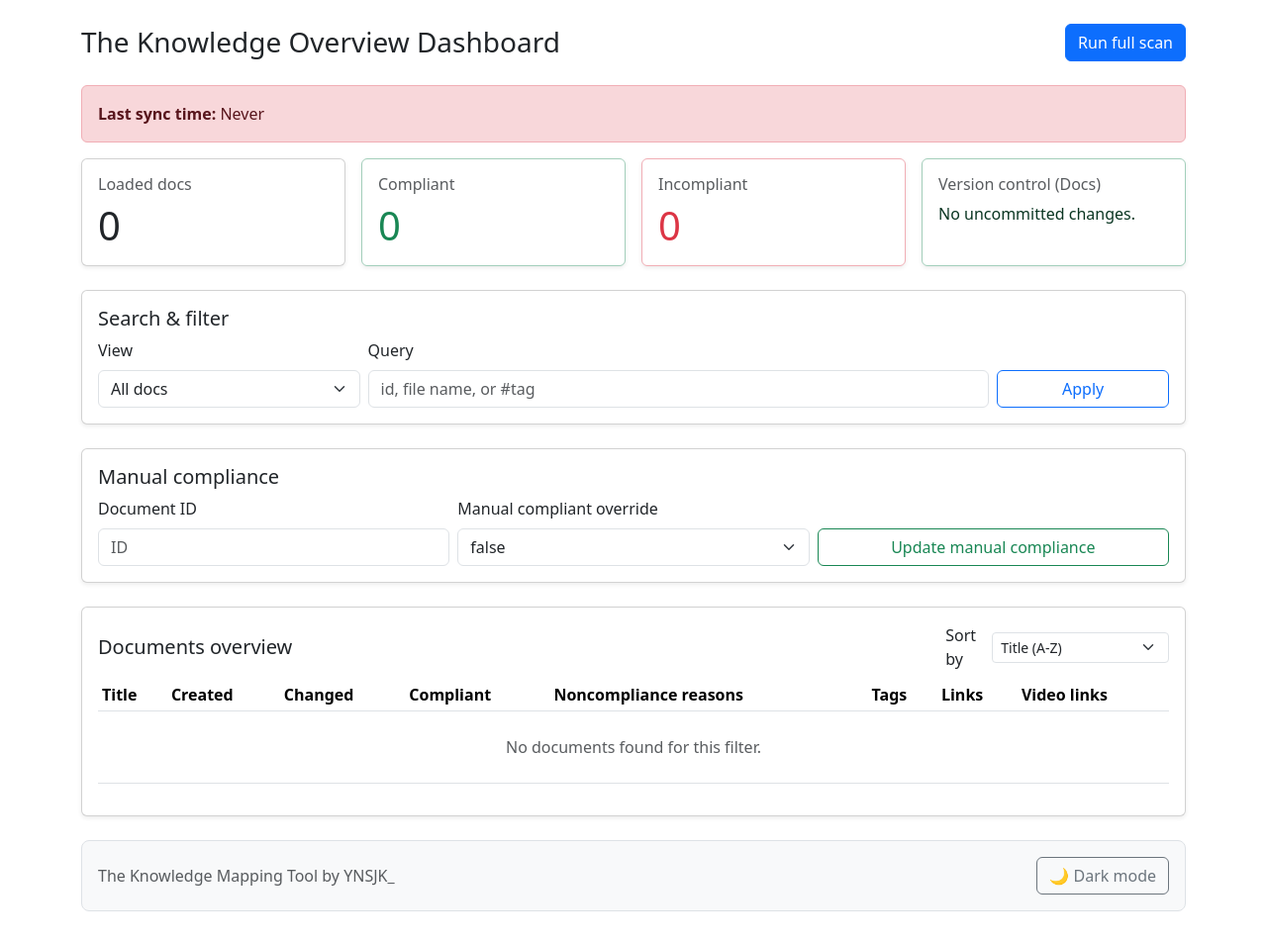
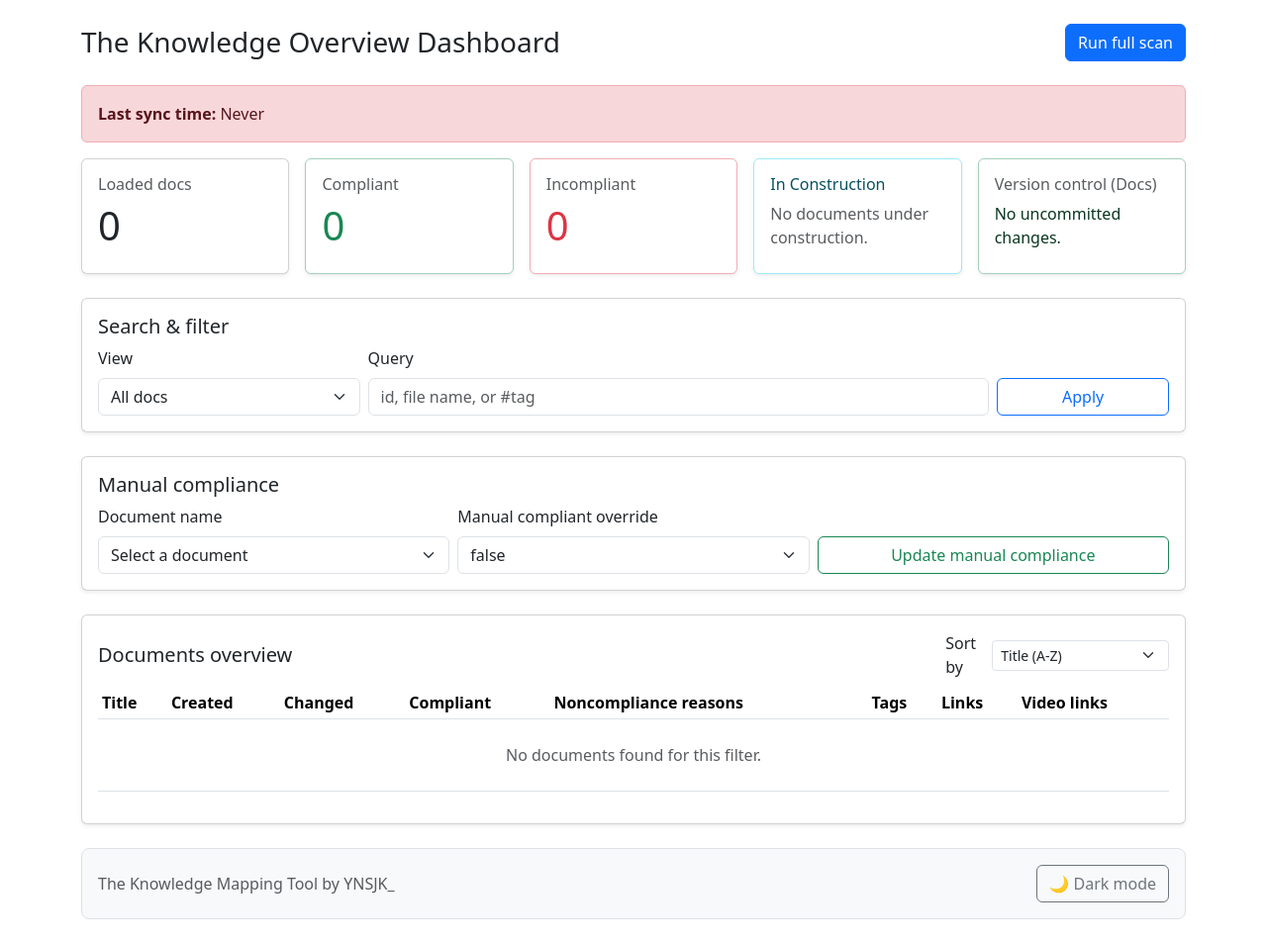
Before and after one commit to supernova576/the_knowledge_mapping, a Flask app: page / in a window 1280 px wide. Shown: the part 82-1035 px from the top of the page at 99% size. Before the commit the page ends 1003 px from the top, so only its background shows below. Run offline with Flask 3, Linux system fonts and the light colour scheme; data that the repository does not hold is empty.

Commit message:
overwrites manual compliance logic; adds in construction box

```diff
--- a/app.py
+++ b/app.py
@@ -436,6 +436,7 @@ def index():
 
     database = db()
     docs = _load_docs(database, view, query)
+    under_construction_docs = database.get_under_construction_docs()
 
     total_docs = len(docs)
     compliant_docs = len([d for d in docs.values() if d.get("is_compliant") == "true"])
@@ -462,6 +463,14 @@ def index():
     last_sync_time = database.get_last_sync_time()
 
     version_status = database.get_version_control_snapshot()
+    under_construction_titles = sorted(
+        [str(item.get("title", "")).strip() for item in under_construction_docs.values() if str(item.get("title", "")).strip()],
+        key=lambda value: value.casefold(),
+    )
+    manual_compliance_docs = sorted(
+        [{"id": str(item.get("id", "")).strip(), "title": str(item.get("title", "")).strip()} for item in database.get_all_docs().values()],
+        key=lambda value: value["title"].casefold(),
+    )
 
     return render_template(
         "index.html",
@@ -475,6 +484,8 @@ def index():
         last_sync_time=_format_sync_time_relative_to_now(last_sync_time),
         last_sync_alert=_sync_banner_state(last_sync_time),
         has_git_changes=version_status.get("has_changes", False),
+        under_construction_titles=under_construction_titles,
+        manual_compliance_docs=manual_compliance_docs,
     )
 
 
@@ -597,12 +608,8 @@ def scan_docs():
 @app.route("/compliance/manual", methods=["POST"])
 def set_manual_compliance():
     doc_id = request.form.get("doc_id", "").strip()
+    doc_title = request.form.get("doc_title", "").strip()
     manual_override = _normalize_manual_override(request.form.get("manual_compliant_override", "false"))
-
-    if not doc_id:
-        logger.warning("Manual compliance update requested without doc_id")
-        flash("Please provide a document ID.", "warning")
-        return redirect(url_for("index"))
 
     if manual_override not in ("true", "false"):
         logger.warning("Invalid manual compliance value for id=%s value=%s", doc_id, manual_override)
@@ -611,6 +618,18 @@ def set_manual_compliance():
 
     try:
         database = db()
+        if not doc_id and doc_title:
+            matched_docs = database.get_docs_by_name(doc_title)
+            if not matched_docs:
+                flash(f"Document title not found: {doc_title}", "warning")
+                return redirect(url_for("index"))
+            doc_id = str(next(iter(matched_docs.values())).get("id", "")).strip()
+
+        if not doc_id:
+            logger.warning("Manual compliance update requested without doc_id/doc_title")
+            flash("Please select a document.", "warning")
+            return redirect(url_for("index"))
+
         database.update_manual_compliance_by_id(int(doc_id), manual_override)
         if manual_override == "true":
             flash(f"Document id={doc_id} is now manually marked as compliant.", "success")
--- a/templates/index.html
+++ b/templates/index.html
@@ -43,10 +43,11 @@
         </div>
 
         <div class="row g-3 mb-4">
-            <div class="col-md-3"><div class="card shadow-sm h-100"><div class="card-body"><h2 class="h6 text-muted">Loaded docs</h2><p class="display-6 mb-0">{{ total_docs }}</p></div></div></div>
-            <div class="col-md-3"><div class="card shadow-sm border-success-subtle h-100"><div class="card-body"><h2 class="h6 text-muted">Compliant</h2><p class="display-6 text-success mb-0">{{ compliant_docs }}</p></div></div></div>
-            <div class="col-md-3"><div class="card shadow-sm border-danger-subtle h-100"><div class="card-body"><h2 class="h6 text-muted">Incompliant</h2><p class="display-6 text-danger mb-0">{{ incompliant_docs }}</p></div></div></div>
-            <div class="col-md-3">
+            <div class="col-lg col-md-6"><div class="card shadow-sm h-100"><div class="card-body"><h2 class="h6 text-muted">Loaded docs</h2><p class="display-6 mb-0">{{ total_docs }}</p></div></div></div>
+            <div class="col-lg col-md-6"><div class="card shadow-sm border-success-subtle h-100"><div class="card-body"><h2 class="h6 text-muted">Compliant</h2><p class="display-6 text-success mb-0">{{ compliant_docs }}</p></div></div></div>
+            <div class="col-lg col-md-6"><div class="card shadow-sm border-danger-subtle h-100"><div class="card-body"><h2 class="h6 text-muted">Incompliant</h2><p class="display-6 text-danger mb-0">{{ incompliant_docs }}</p></div></div></div>
+            <div class="col-lg col-md-6"><div class="card shadow-sm border-info-subtle h-100"><div class="card-body"><h2 class="h6 text-info-emphasis">In Construction</h2>{% if under_construction_titles %}<ul class="small mb-0 ps-3">{% for title in under_construction_titles %}<li>{{ title }}</li>{% endfor %}</ul>{% else %}<p class="mb-0 text-muted">No documents under construction.</p>{% endif %}</div></div></div>
+            <div class="col-lg col-md-6">
                 <div id="git-change-banner" class="card shadow-sm h-100 {% if has_git_changes %}border-warning-subtle{% else %}border-success-subtle{% endif %}" role="status">
                     <div class="card-body">
                         <h2 class="h6 text-muted mb-2">Version control (Docs)</h2>
@@ -83,7 +84,7 @@
         <div class="card shadow-sm mb-4"><div class="card-body">
             <h2 class="h5">Manual compliance</h2>
             <form method="post" action="{{ url_for('set_manual_compliance') }}" class="row g-2 align-items-end">
-                <div class="col-md-4"><label class="form-label">Document ID</label><input class="form-control" name="doc_id" placeholder="ID" required /></div>
+                <div class="col-md-4"><label class="form-label">Document name</label><select class="form-select" name="doc_title" required><option value="" selected disabled>Select a document</option>{% for doc in manual_compliance_docs %}<option value="{{ doc.title }}">{{ doc.title }}</option>{% endfor %}</select></div>
                 <div class="col-md-4"><label class="form-label">Manual compliant override</label><select class="form-select" name="manual_compliant_override"><option value="true">true</option><option value="false" selected>false</option></select></div>
                 <div class="col-md-4 d-grid"><button class="btn btn-outline-success">Update manual compliance</button></div>
             </form>
```
